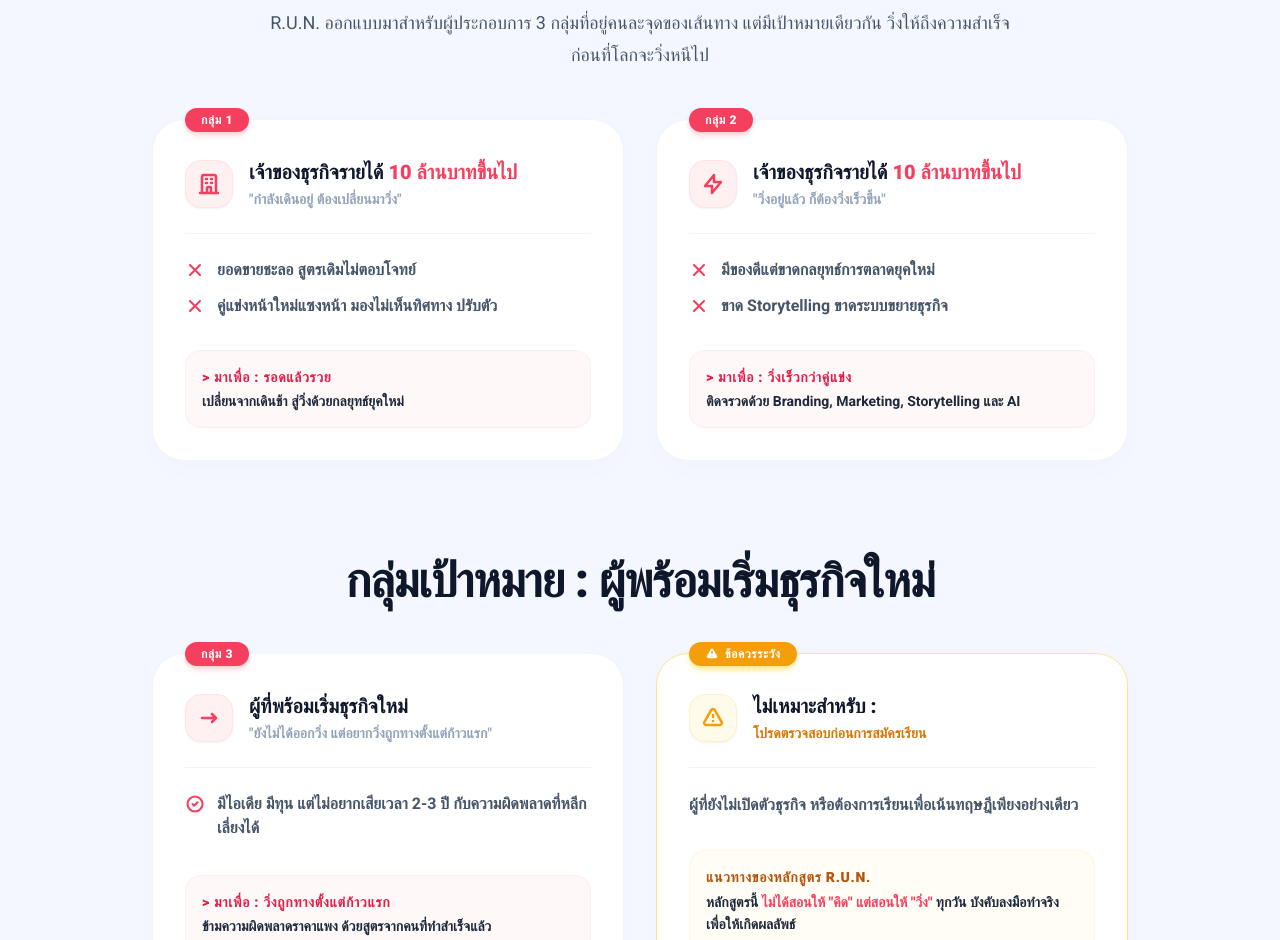
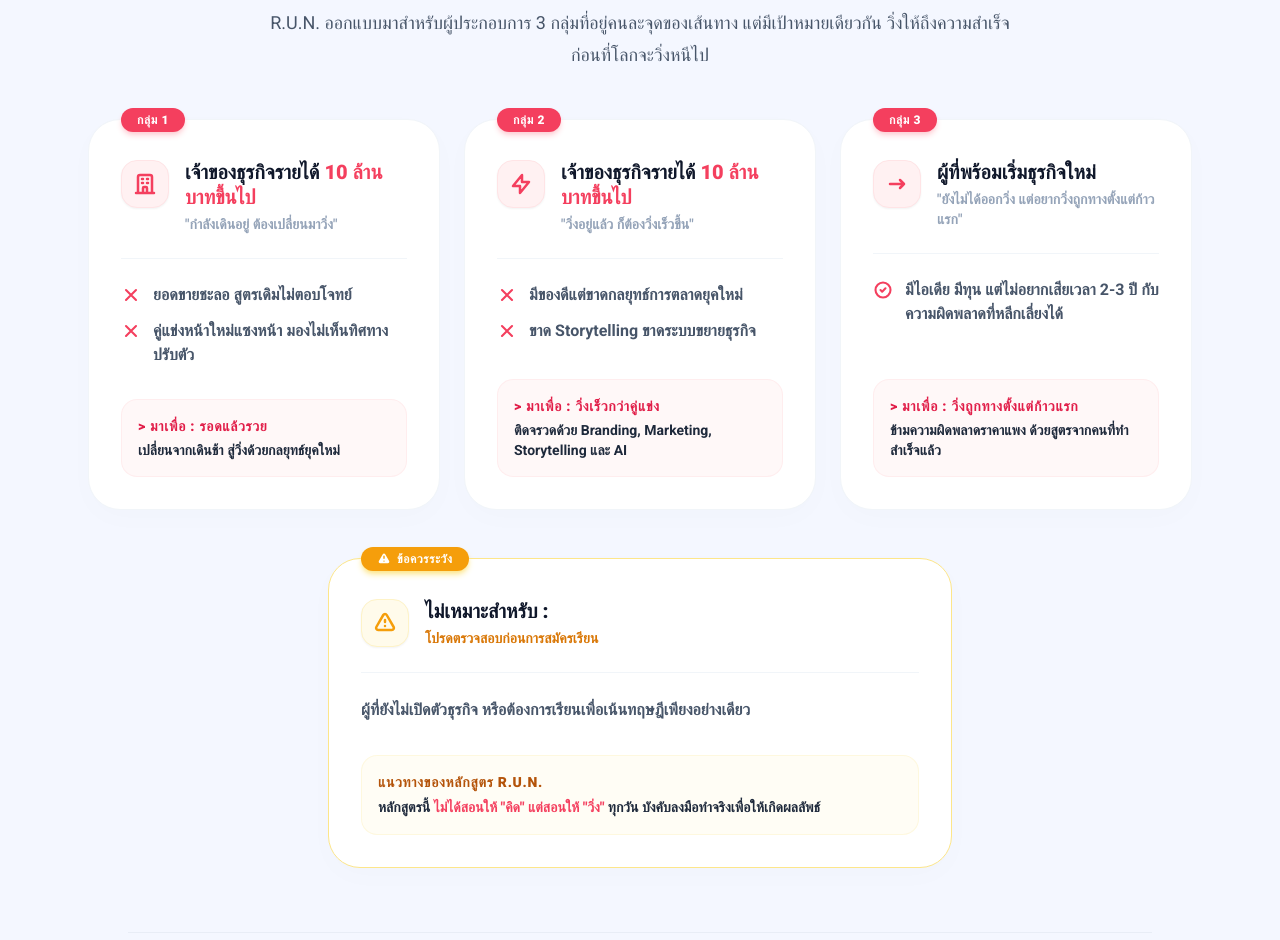
Before and after one commit to poohphurit/RunProject, a React (Vite) app: page / in a window 1280 px wide. Shown: the part 1872-2812 px from the top of the page. Built offline with nearby package versions, Linux system fonts and the light colour scheme; the HTML template or start-up script is replaced by a standard one; a web font is replaced by a local one.

Commit message:
style: rearrange target audience cards into 3-column grid and move caution card to the bottom

```diff
--- a/src/App.jsx
+++ b/src/App.jsx
@@ -418,8 +418,8 @@ export default function App() {
           subtitle="R.U.N. ออกแบบมาสำหรับผู้ประกอบการ 3 กลุ่มที่อยู่คนละจุดของเส้นทาง แต่มีเป้าหมายเดียวกัน วิ่งให้ถึงความสำเร็จ ก่อนที่โลกจะวิ่งหนีไป"
         />
 
-        {/* Groups 1 & 2 Grid */}
-        <div className="mx-auto mt-12 grid max-w-5xl gap-8 px-6 md:grid-cols-2">
+        {/* Groups 1, 2 & 3 Grid */}
+        <div className="mx-auto mt-12 grid max-w-6xl gap-6 px-6 lg:grid-cols-3">
           {/* Card: กลุ่ม 1 */}
           <article className="group relative rounded-[2rem] border border-slate-100 bg-white p-8 shadow-[0_8px_30px_rgb(0,0,0,0.015)] transition duration-300 hover:-translate-y-2 hover:shadow-[0_26px_80px_rgba(244,63,94,0.06)] flex flex-col justify-between">
             <span className="absolute -top-3 left-8 inline-flex items-center gap-1 rounded-full bg-rose-500 px-4 py-1 text-xs font-black uppercase tracking-wider text-white shadow-md shadow-rose-200">
@@ -515,17 +515,7 @@ export default function App() {
               </p>
             </div>
           </article>
-        </div>
 
-        {/* Section divider and Title 2 */}
-        <div className="mt-24">
-          <SectionTitle
-            title="กลุ่มเป้าหมาย : ผู้พร้อมเริ่มธุรกิจใหม่"
-          />
-        </div>
-
-        {/* Group 3 & Caution Grid */}
-        <div className="mx-auto mt-12 grid max-w-5xl gap-8 px-6 md:grid-cols-2">
           {/* Card: กลุ่ม 3 */}
           <article className="group relative rounded-[2rem] border border-slate-100 bg-white p-8 shadow-[0_8px_30px_rgb(0,0,0,0.015)] transition duration-300 hover:-translate-y-2 hover:shadow-[0_26px_80px_rgba(244,63,94,0.06)] flex flex-col justify-between">
             <span className="absolute -top-3 left-8 inline-flex items-center gap-1 rounded-full bg-rose-500 px-4 py-1 text-xs font-black uppercase tracking-wider text-white shadow-md shadow-rose-200">
@@ -567,7 +557,10 @@ export default function App() {
               </p>
             </div>
           </article>
+        </div>
 
+        {/* Caution Card Container */}
+        <div className="mx-auto mt-12 max-w-2xl px-6">
           {/* Card: ข้อควรระวัง */}
           <article className="group relative rounded-[2rem] border border-amber-200 bg-white p-8 shadow-[0_8px_30px_rgb(0,0,0,0.015)] transition duration-300 hover:-translate-y-2 hover:shadow-[0_26px_80px_rgba(245,158,11,0.06)] flex flex-col justify-between">
             <span className="absolute -top-3 left-8 inline-flex items-center gap-1.5 rounded-full bg-amber-500 px-4 py-1 text-xs font-black uppercase tracking-wider text-white shadow-md shadow-amber-200">
```
